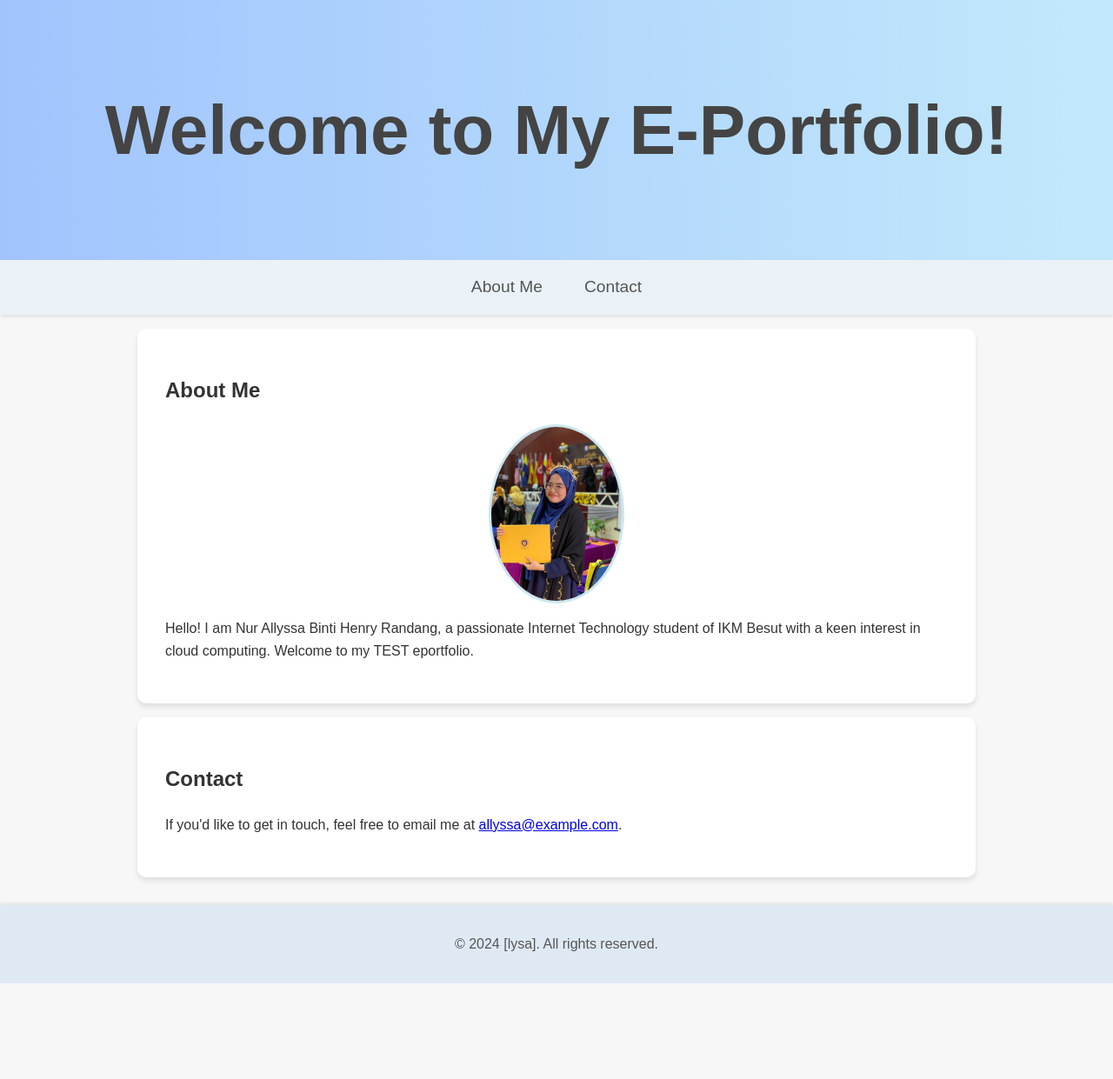
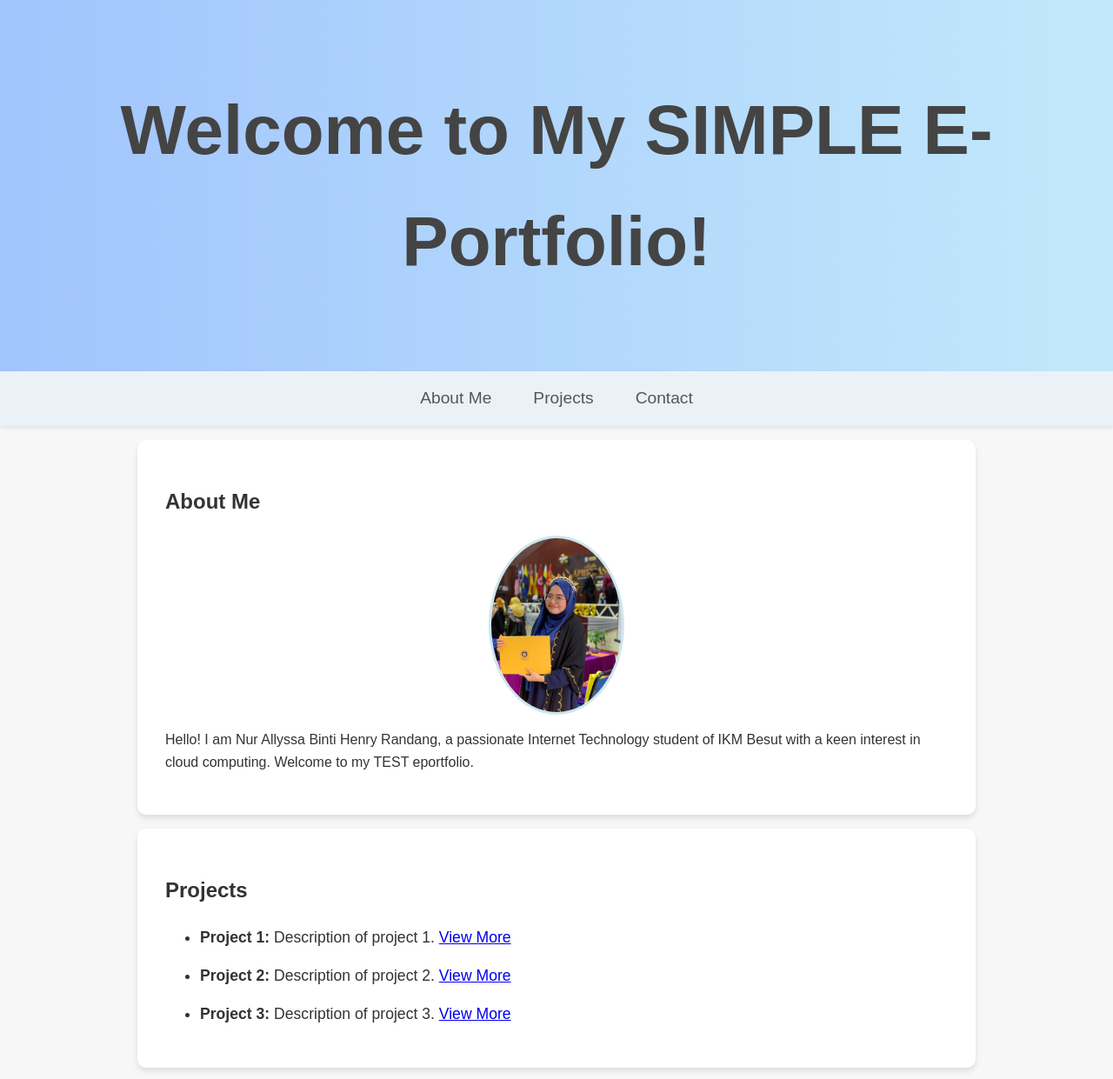
Before and after one commit to AllyssaHenry/lys-project, a plain HTML site: page index.html in a window 1280 px wide. Shown: the top 1241 px of the page at 87% size. Before the commit the page ends 1131 px from the top, so only its background shows below. Drawn offline with Linux system fonts and the light colour scheme; a script that the page names is missing.

Commit message:
index.html

```diff
--- a/index.html
+++ b/index.html
@@ -8,11 +8,13 @@
 </head>
 <body>
     <header>
-        <h1>Welcome to My E-Portfolio!</h1>
+        <h1>Welcome to My SIMPLE E-Portfolio!</h1>
     </header>
+
 
     <nav>
         <a href="#about">About Me</a>
+        <a href="#projects">Projects</a>
         <a href="#contact">Contact</a>
     </nav>
 
@@ -22,6 +24,14 @@
         <p>Hello! I am Nur Allyssa Binti Henry Randang, a passionate Internet Technology student of IKM Besut with a keen interest in cloud computing. Welcome to my TEST eportfolio.</p>
     </section>
 
+<section id="projects" class="projects">
+        <h2>Projects</h2>
+        <ul>
+            <li><strong>Project 1:</strong> Description of project 1. <a href="#">View More</a></li>
+            <li><strong>Project 2:</strong> Description of project 2. <a href="#">View More</a></li>
+            <li><strong>Project 3:</strong> Description of project 3. <a href="#">View More</a></li>
+        </ul>
+    </section>
 
     <section id="contact" class="contact">
         <h2>Contact</h2>
```
